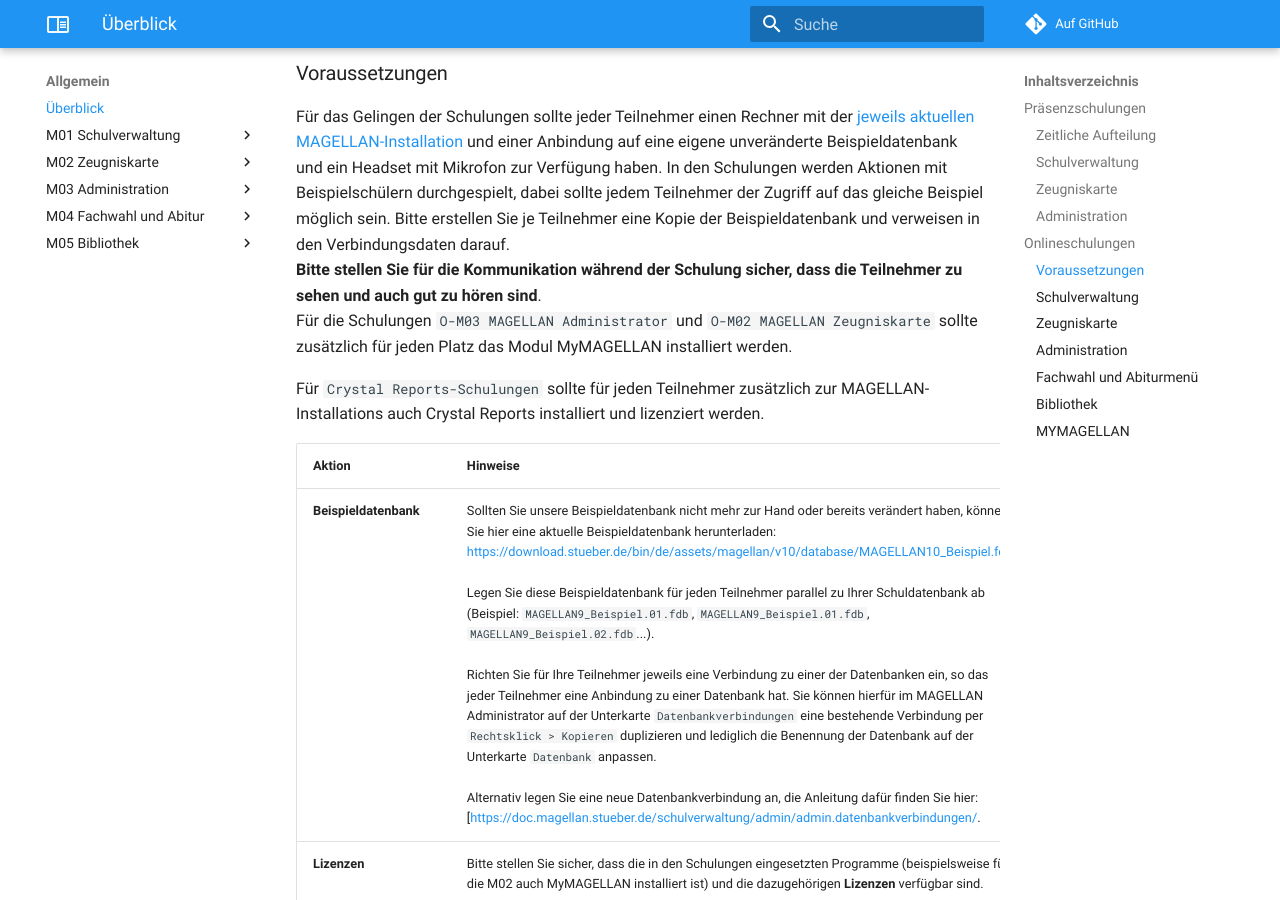
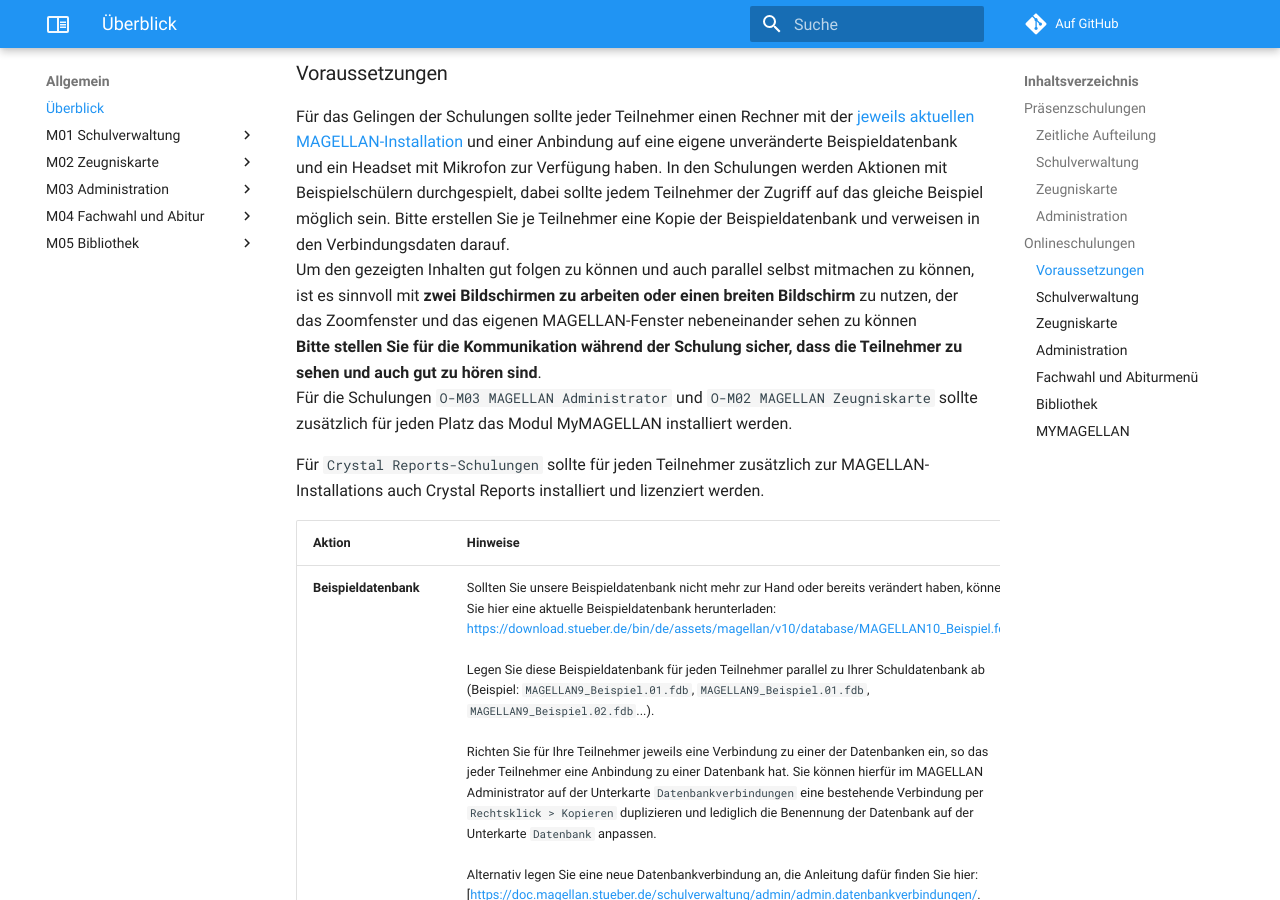
Before and after one commit to stuebersystems/doc.magellan-schulungen.de, an MkDocs documentation site: the page built from docs/index.md, in a window 1280 px wide and 900 px high, scrolled down 2287 px. Built offline with MkDocs 1.6.1 and Material for MkDocs 9.7.7, drawn with Linux system fonts in a browser that asks for light colours; comment, search, counter and statistics services are not loaded.

Commit message:
no message

```diff
--- a/docs/index.md
+++ b/docs/index.md
@@ -51,7 +51,8 @@ Unsere Präsenzschulungen bieten wir bei uns im Hause oder auch bei Ihnen vor Or
 
 ### Voraussetzungen
 
-Für das Gelingen der Schulungen sollte jeder Teilnehmer einen Rechner mit der [jeweils aktuellen MAGELLAN-Installation](https://magellan.stueber.de/download.php) und einer Anbindung auf eine eigene unveränderte Beispieldatenbank und ein Headset mit Mikrofon zur Verfügung haben. In den Schulungen werden Aktionen mit Beispielschülern durchgespielt, dabei sollte jedem Teilnehmer der Zugriff auf das gleiche Beispiel möglich sein. Bitte erstellen Sie je Teilnehmer eine Kopie der Beispieldatenbank und verweisen in den Verbindungsdaten darauf.<br/>
+Für das Gelingen der Schulungen sollte jeder Teilnehmer einen Rechner mit der [jeweils aktuellen MAGELLAN-Installation](https://magellan.stueber.de/download.php) und einer Anbindung auf eine eigene unveränderte Beispieldatenbank und ein Headset mit Mikrofon zur Verfügung haben. In den Schulungen werden Aktionen mit Beispielschülern durchgespielt, dabei sollte jedem Teilnehmer der Zugriff auf das gleiche Beispiel möglich sein. Bitte erstellen Sie je Teilnehmer eine Kopie der Beispieldatenbank und verweisen in den Verbindungsdaten darauf.
+<br/>Um den gezeigten Inhalten gut folgen zu können und auch parallel selbst mitmachen zu können, ist es sinnvoll mit **zwei Bildschirmen zu arbeiten oder einen breiten Bildschirm** zu nutzen, der das Zoomfenster und das eigenen MAGELLAN-Fenster nebeneinander sehen zu können<br/>
 **Bitte stellen Sie für die Kommunikation während der Schulung sicher, dass die Teilnehmer zu sehen und auch gut zu hören sind**.<br/>
 Für die Schulungen `O-M03 MAGELLAN Administrator` und `O-M02 MAGELLAN Zeugniskarte` sollte zusätzlich für jeden Platz das Modul MyMAGELLAN installiert werden.
 
```
